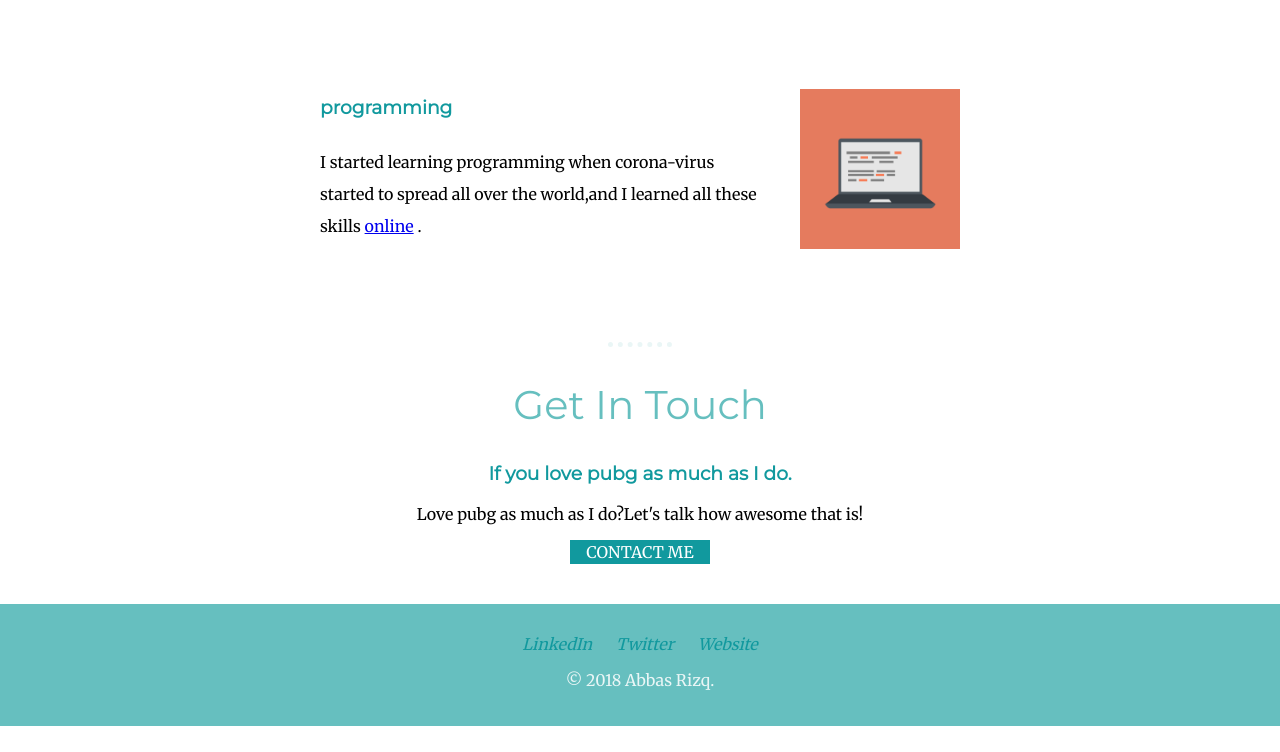
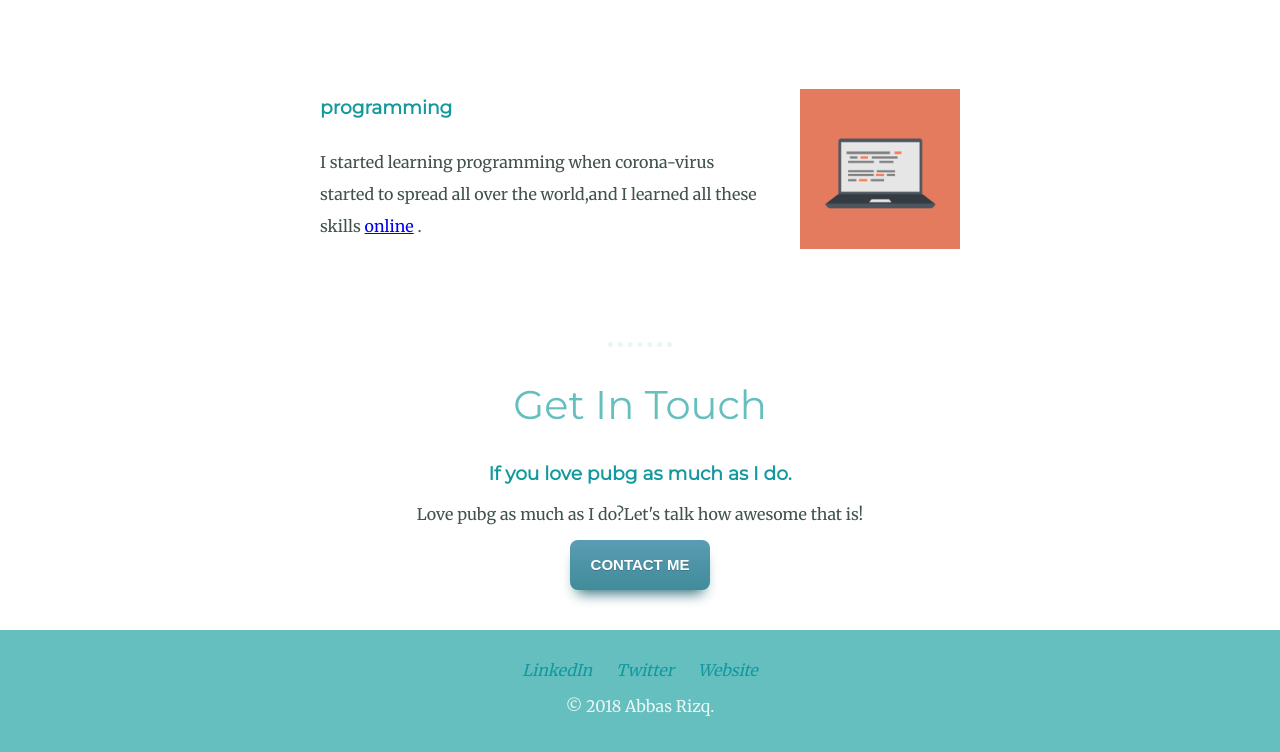
Before and after one commit to abbas3376/amr, a plain HTML site: page index.html in a window 1280 px wide. Shown: the part 1407-2159 px from the top of the page. Before the commit the page ends 2133 px from the top, so only its background shows below. Drawn offline with Linux system fonts and the light colour scheme.

Commit message:
Add files via upload

```diff
--- a/css/styles.css
+++ b/css/styles.css
@@ -26,6 +26,7 @@ body {
   margin: 0px;
   text-align: center;
   font-family: 'Merriweather', serif;
+  color: #40514e;
 }
 
 .underline {
@@ -94,14 +95,47 @@ margin-bottom: 30px;
 .name{
   color: #eaf6f6;
 }
-.boot{
-  width: 11%;
-  margin: auto;
-  background-color: #11999E;
-  padding-bottom: 2px;
-  padding-top: 2px;
-}
-.btn{
-  text-decoration: none;
-  color: white;
-}
+
+
+.btn {
+	-moz-box-shadow: 0px 10px 14px -7px #276873;
+	-webkit-box-shadow: 0px 10px 14px -7px #276873;
+	box-shadow: 0px 10px 14px -7px #276873;
+	background:-webkit-gradient( linear, left top, left bottom, color-stop(0.05, #599bb3), color-stop(1, #408c99) );
+	background:-moz-linear-gradient( center top, #599bb3 5%, #408c99 100% );
+	filter:progid:DXImageTransform.Microsoft.gradient(startColorstr='#599bb3', endColorstr='#408c99');
+	background-color:#599bb3;
+	-webkit-border-top-left-radius:8px;
+	-moz-border-radius-topleft:8px;
+	border-top-left-radius:8px;
+	-webkit-border-top-right-radius:8px;
+	-moz-border-radius-topright:8px;
+	border-top-right-radius:8px;
+	-webkit-border-bottom-right-radius:8px;
+	-moz-border-radius-bottomright:8px;
+	border-bottom-right-radius:8px;
+	-webkit-border-bottom-left-radius:8px;
+	-moz-border-radius-bottomleft:8px;
+	border-bottom-left-radius:8px;
+text-indent:0;
+	display:inline-block;
+	color:#ffffff;
+	font-family:arial;
+	font-size:15px;
+	font-weight:bold;
+	font-style:normal;
+height:50px;
+	line-height:50px;
+width:140px;
+	text-decoration:none;
+	text-align:center;
+	text-shadow:0px 1px 0px #3d768a;
+}.classname:hover {
+	background:-webkit-gradient( linear, left top, left bottom, color-stop(0.05, #408c99), color-stop(1, #599bb3) );
+	background:-moz-linear-gradient( center top, #408c99 5%, #599bb3 100% );
+	filter:progid:DXImageTransform.Microsoft.gradient(startColorstr='#408c99', endColorstr='#599bb3');
+	background-color:#408c99;
+}.classname:active {
+	position:relative;
+	top:1px;
+}</style>
--- a/index.html
+++ b/index.html
@@ -40,9 +40,9 @@
         <h2>Get In Touch</h2>
         <h3>If you love pubg as much as I do.</h3>
         <p>Love pubg as much as I do?Let's talk how awesome that is!</p>
-        <div class="boot">
-          <a class="btn" href="mailto:abbas.r3376@gmail.com">CONTACT ME</a>
-        </div>
+
+        <a class="btn" href="mailto:abbas.r3376@gmail.com">CONTACT ME</a>
+
       </div>
     </div>
 
```
